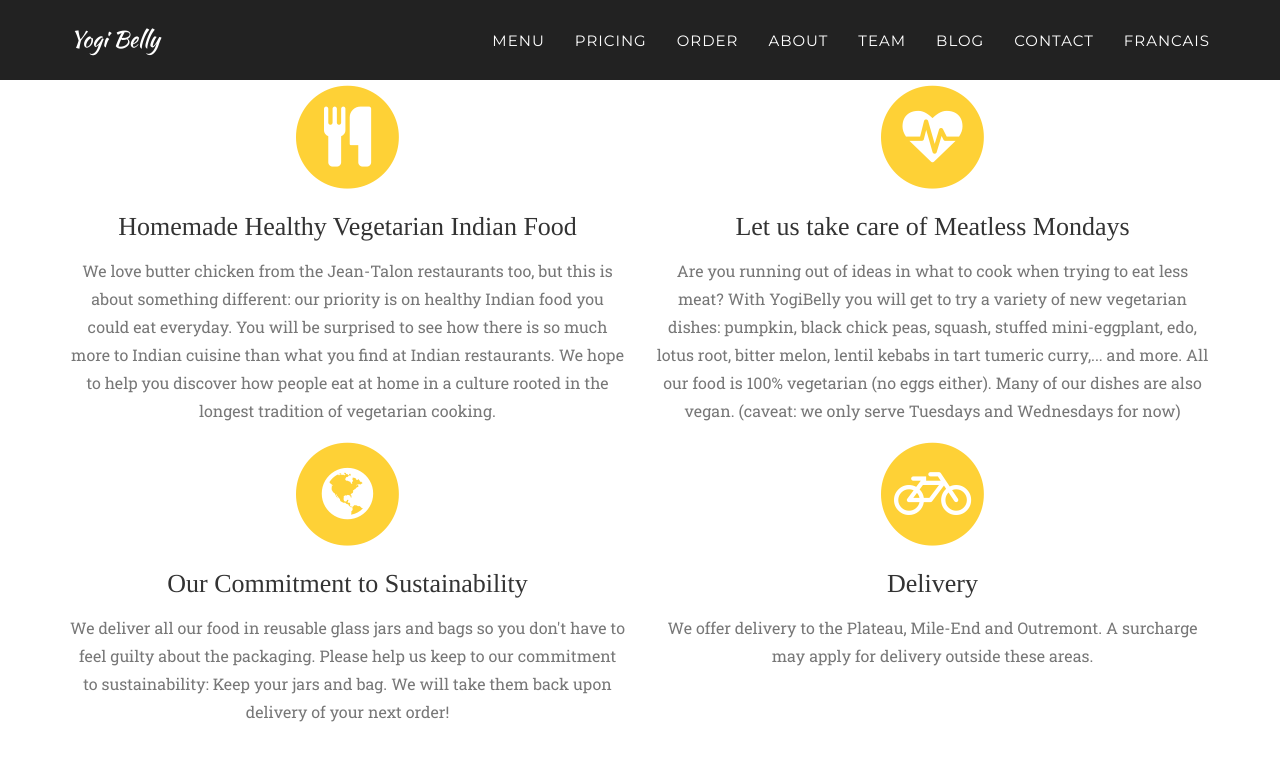
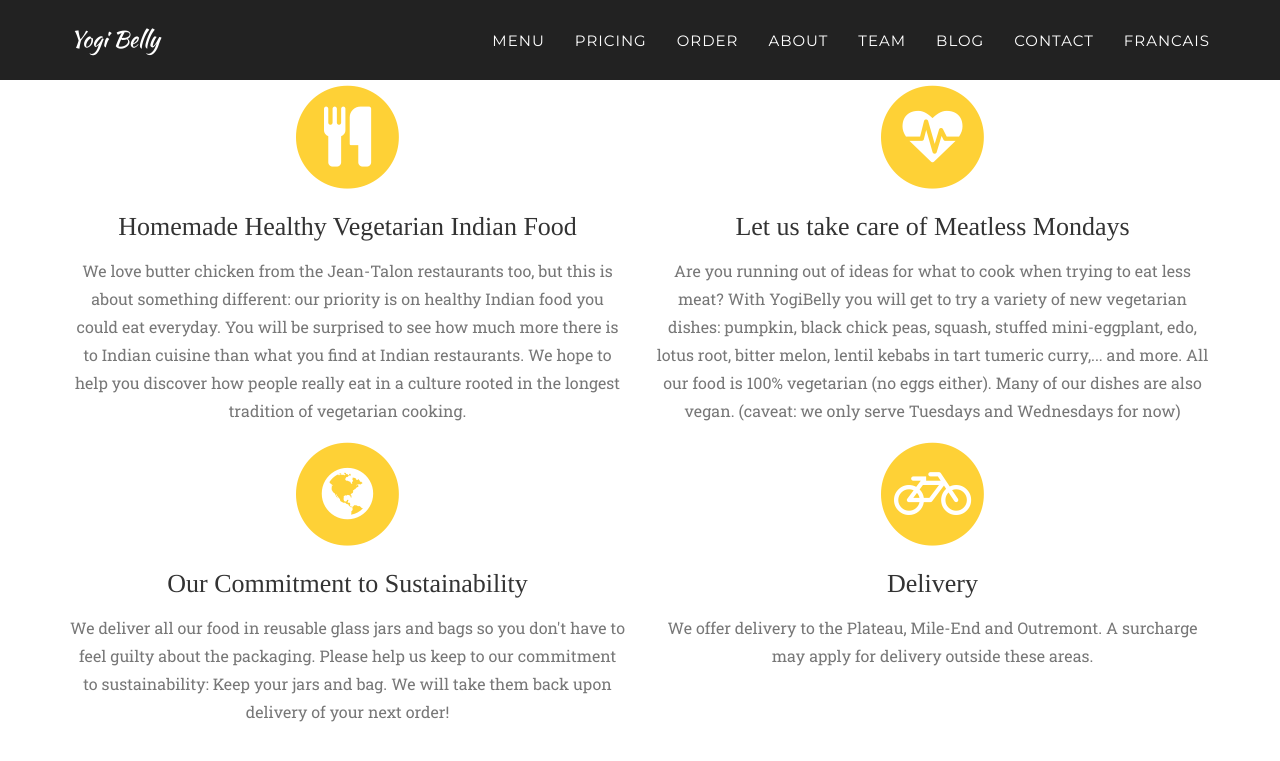
Before and after one commit to yogibelly/yogibelly.github.io, a Jekyll site: the page built from index.html, in a window 1280 px wide and 900 px high, scrolled down 1062 px. Shown: the top 761 px of the window. Built offline with Jekyll 4.4.1, drawn with Linux system fonts in a browser that asks for light colours; some web fonts are replaced.

Commit message:
changed services again

```diff
--- a/_includes/services.html
+++ b/_includes/services.html
@@ -14,7 +14,7 @@
                         <i class="fa fa-cutlery fa-stack-1x fa-inverse"></i>
                     </span>
                     <h4 class="service-heading">Homemade Healthy Vegetarian Indian Food</h4>
-                    <p class="text-muted">We love butter chicken from the Jean-Talon restaurants too, but this is about something different: our priority is on healthy Indian food you could eat everyday.  You will be surprised to see how there is so much more to Indian cuisine than what you find at Indian restaurants. We hope to help you discover how people eat at home in a culture rooted in the longest tradition of vegetarian cooking.</p>
+                    <p class="text-muted">We love butter chicken from the Jean-Talon restaurants too, but this is about something different: our priority is on healthy Indian food you could eat everyday.  You will be surprised to see how much more there is to Indian cuisine than what you find at Indian restaurants. We hope to help you discover how people really eat in a culture rooted in the longest tradition of vegetarian cooking.</p>
                 </div>
                 <div class="col-md-6">
                     <span class="fa-stack fa-4x">
@@ -22,7 +22,7 @@
                         <i class="fa fa-heartbeat fa-stack-1x fa-inverse"></i>
                     </span>
                     <h4 class="service-heading">Let us take care of Meatless Mondays</h4>
-                    <p class="text-muted">Are you running out of ideas in what to cook when trying to eat less meat? With YogiBelly you will get to try a variety of new vegetarian dishes: pumpkin, black chick peas, squash, stuffed mini-eggplant, edo, lotus root, bitter melon, lentil kebabs in tart tumeric curry,... and more. All our food is 100% vegetarian (no eggs either). Many of our dishes are also vegan. (caveat: we only serve Tuesdays and Wednesdays for now)</p>
+                    <p class="text-muted">Are you running out of ideas for what to cook when trying to eat less meat? With YogiBelly you will get to try a variety of new vegetarian dishes: pumpkin, black chick peas, squash, stuffed mini-eggplant, edo, lotus root, bitter melon, lentil kebabs in tart tumeric curry,... and more. All our food is 100% vegetarian (no eggs either). Many of our dishes are also vegan. (caveat: we only serve Tuesdays and Wednesdays for now)</p>
                 </div>
                 <div class="col-md-6">
                     <span class="fa-stack fa-4x">
```
